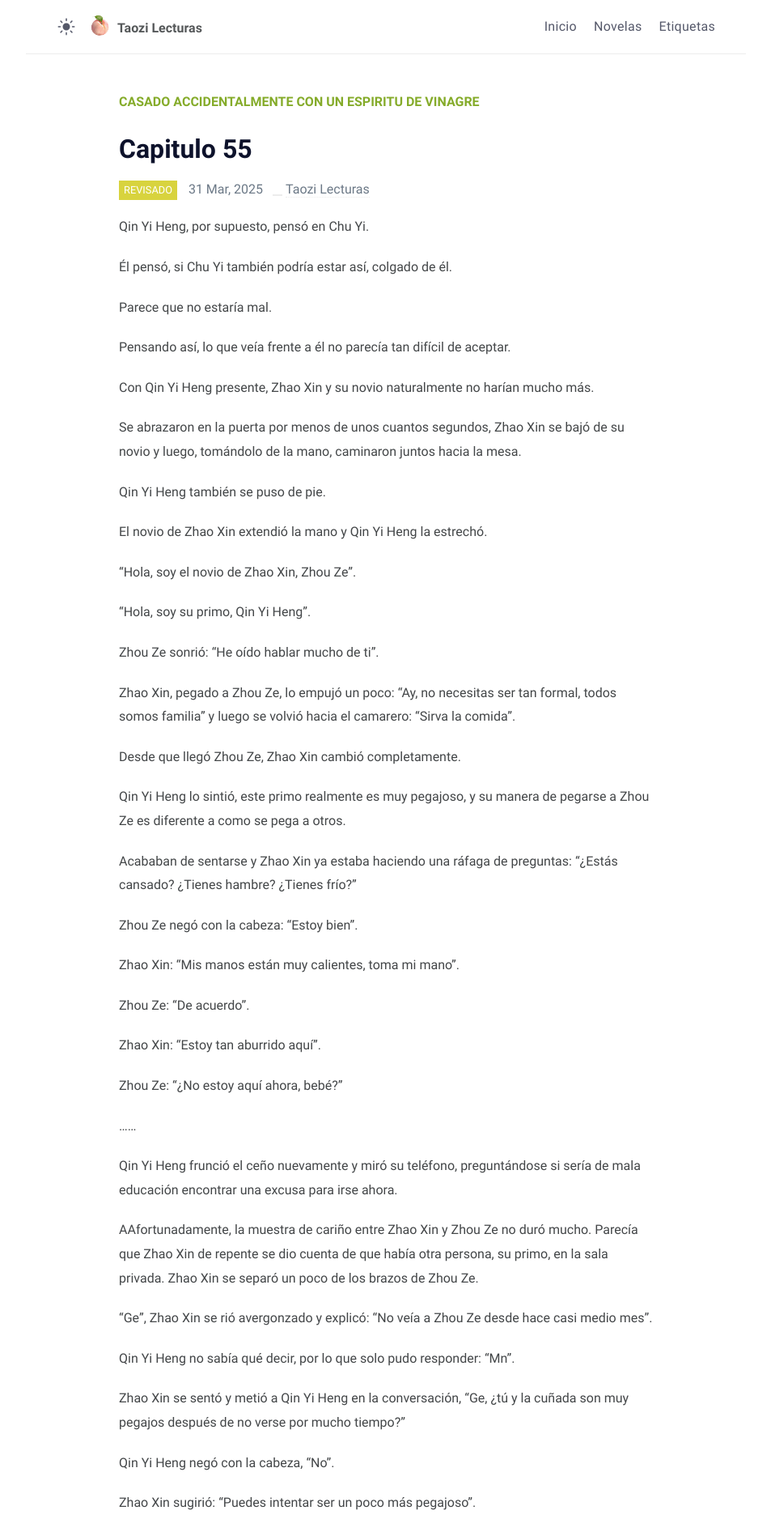
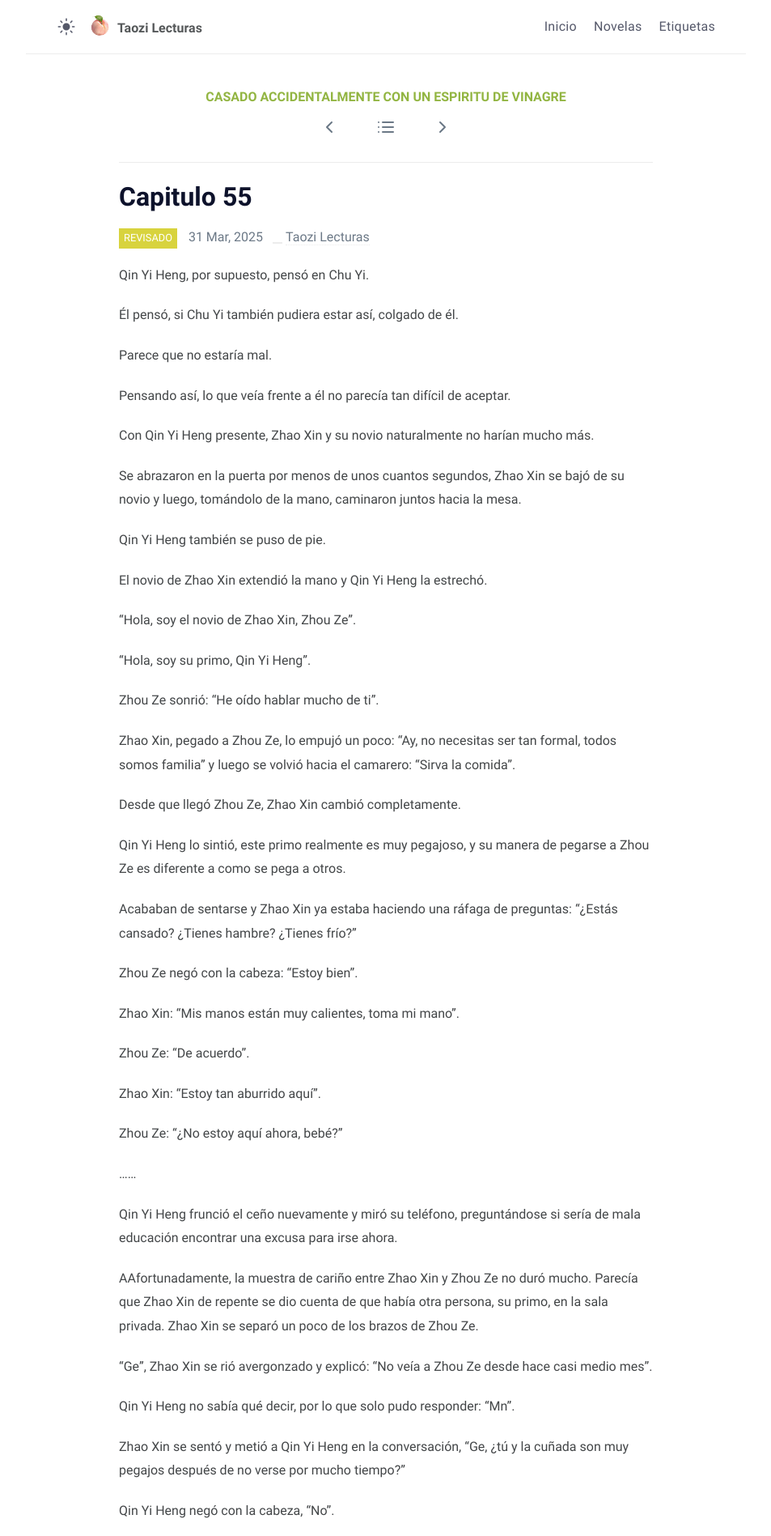
Before and after one commit to taozi-lecturas/taozi-lecturas.github.io, a Jekyll site: the page built from novelas/cacuedv/_posts/2025-03-31-capitulo-55.md, in a window 1280 px wide. Shown: the top 1897 px of the page at 81% size, without its empty margins (163-1116 px from the left). Built offline with Jekyll 4.4.1, drawn with Linux system fonts in a browser that asks for light colours; some of the changed text lies outside the part shown.

Commit message:
Adición de navegacion superior y modificacion de navegación inferior

```diff
--- a/_includes/navigation-novel.html
+++ b/_includes/navigation-novel.html
@@ -1,40 +1,62 @@
+
 {% assign novel_posts = site.posts | where: "novel", page.novel | sort: "order" %}
 {% assign current_index = -1 %}
 
-<!-- Encontrar el índice del post actual -->
-<!-- {% for post in novel_posts %}
+{% for post in novel_posts %}
   {% if post.url == page.url %}
     {% assign current_index = forloop.index0 %}
   {% endif %}
-{% endfor %} -->
+{% endfor %}
 
-<!-- Depuración: Mostrar todos los posts de la novela -->
-<!-- <p>Posts de la novela "{{ page.novel }}":</p>
-<ul>
-  {% for post in novel_posts %}
-    <li>
-      {{ post.title }} (Order: {{ post.order }}, URL: {{ post.url }})
-    </li>
-  {% endfor %}
-</ul> -->
+
 
 <!-- Navegación -->
 <nav class="post-nav">
   {% if current_index > 0 %}
   {% assign prev_idx = current_index | minus: 1 %}
   {% assign previous_post = novel_posts[prev_idx] %}
-    <a class="post-nav-item post-nav-prev" href="{{ previous_post.url }}">
-      <div class="nav-arrow">Anterior</div>
+  <a class="post-nav-item post-nav-prev" href="{{ previous_post.url }}" title="Capitulo anterior">
+    <div class="nav-arrow">
+      <svg xmlns="http://www.w3.org/2000/svg" width="24" height="24" viewBox="0 0 24 24" fill="none"
+        stroke="currentColor" stroke-width="2" stroke-linecap="round" stroke-linejoin="round"
+        class="lucide lucide-chevron-left-icon lucide-chevron-left">
+        <path d="m15 18-6-6 6-6" />
+      </svg>
+    </div>
     <span class="post-title">{{ previous_post.title }}</span>
   </a>
   {% endif %}
 
+  {% assign first_post = novel_posts | where: "order", 0 | first %}
+  <a class="post-nav-item post-nav-chapters" href="{{ first_post.url }}#chapter-list" title="Lista de capítulos">
+    <div class="nav-arrow">
+      <svg xmlns="http://www.w3.org/2000/svg" width="24" height="24" viewBox="0 0 24 24" fill="none"
+        stroke="currentColor" stroke-width="2" stroke-linecap="round" stroke-linejoin="round"
+        class="lucide lucide-list-icon lucide-list">
+        <path d="M3 12h.01" />
+        <path d="M3 18h.01" />
+        <path d="M3 6h.01" />
+        <path d="M8 12h13" />
+        <path d="M8 18h13" />
+        <path d="M8 6h13" />
+      </svg>
+      </svg>
+    </div>
+    <span class="post-title">Lista de capítulos</span>
+  </a>
+
   {% assign last_idx = novel_posts.size | minus: 1 %}
   {% if current_index < last_idx %}
-    {% assign next_idx = current_index | plus: 1 %}
-    {% assign next_post = novel_posts[next_idx] %}
-    <a class="post-nav-item post-nav-next" href="{{ next_post.url }}">
-      <div class="nav-arrow">Siguiente</div>
+    {% assign next_idx=current_index | plus: 1 %}
+    {% assign next_post=novel_posts[next_idx] %}
+    <a class="post-nav-item post-nav-next" href="{{ next_post.url }}" title="Capitulo siguiente">
+    <div class="nav-arrow">
+      <svg xmlns="http://www.w3.org/2000/svg" width="24" height="24" viewBox="0 0 24 24" fill="none"
+        stroke="currentColor" stroke-width="2" stroke-linecap="round" stroke-linejoin="round"
+        class="lucide lucide-chevron-right-icon lucide-chevron-right">
+        <path d="m9 18 6-6-6-6" />
+      </svg>
+    </div>
     <span class="post-title">{{ next_post.title }}</span>
     </a>
     {% endif %}
--- a/_layouts/post-novel.html
+++ b/_layouts/post-novel.html
@@ -32,7 +32,21 @@ layout: compress
   <div class="wrapper post">
     <main class="page-content" aria-label="Content">
       <article itemscope itemtype="https://schema.org/BlogPosting">
-
+        <h2 class="novel-title">
+          {% assign intro_post = site.posts | where: "novel", page.novel | where: "order", 0 | first %}
+          {% if intro_post %}
+            <a href="{{ intro_post.url }}" class="novel-link">
+              {{ page.novel | escape }}
+            </a>
+          {% else %}
+            <span class="novel-link">{{ page.novel | escape }}</span>
+          {% endif %}
+        </h2>
+        <div class="wrap-navigation">
+          {% if page.next or page.previous %}
+            {% include navigation-novel.html %}
+          {% endif %}
+        </div>
         <header class="header">
           <!-- {% if page.tags and page.tags != empty %}
           <div class="tags">
@@ -47,18 +61,6 @@ layout: compress
           {% endif %} -->
           <!-- <h1 class="header-title" itemprop="headline">{{ page.title | escape }}</h1> -->
           <h1 class="header-title" itemprop="headline">
-            <span style="opacity: 0.9; font-size: 0.5em; text-transform: uppercase">
-              {% assign intro_post = site.posts | where: "novel", page.novel | where: "order", 0 | first %}
-              {% if intro_post %}
-                <a href="{{ intro_post.url }}" class="novel-link">
-                  {{ page.novel | escape }}
-                </a>
-              {% else %}
-                <span class="novel-link">{{ page.novel | escape }}</span>
-              {% endif %}
-            </span>
-            <br>
-            <br>
             {{ page.title | escape }}
           </h1>
           {% if page.date %}
--- a/_sass/klise/_post.scss
+++ b/_sass/klise/_post.scss
@@ -6,10 +6,24 @@
   }
 }
 
+// Novel Title
+h2.novel-title {
+  text-transform: uppercase;
+  font-size: 1rem !important;
+  text-align: center;
+  opacity: 0.8;
+
+  @include media-query($on-mobile) {
+    line-height: normal;
+  }
+}
+
 // Post title
 .header {
-  // margin-top: 7.8em;
-  margin-top: 1.8em;
+  margin-top: 1em;
+  padding-top: 1em;
+  border-top: 1px solid $light;
+
   // margin-bottom: 3em;
 
   .tags {
@@ -218,17 +232,23 @@
   }
 }
 
+// Navegación de posts
+// navegación inferior
 .post-nav {
   display: flex;
   position: relative;
   margin-top: 5em;
+  line-height: 1.4;
   border-top: 1px solid $light;
-  line-height: 1.4;
 
   .post-nav-item {
     border-bottom: 0;
     font-weight: $bold-weight;
     padding-bottom: 10px;
+    width: 33.33%;
+    padding-top: 10px;
+    text-decoration: none;
+    box-sizing: border-box;
 
     .post-title {
       color: $black;
@@ -249,17 +269,18 @@
       margin-bottom: 3px;
     }
 
-    width: 50%;
-    padding-top: 10px;
-    text-decoration: none;
-    box-sizing: border-box;
-
-    &:nth-child(odd) {
+    &:nth-child(1) {
       padding-left: 0;
       padding-right: 20px;
     }
 
-    &:nth-child(even) {
+    &:nth-child(2) {
+      text-align: center;
+      padding-left: 20px;
+      padding-right: 20px;
+    }
+
+    &:nth-child(3) {
       text-align: right;
       padding-right: 0;
       padding-left: 20px;
@@ -267,20 +288,44 @@
   }
 
   @include media-query($on-mobile) {
-    display: block;
+    // display: block;
     font-size: $small-font-size;
 
     .post-nav-item {
       // display: block;
       // width: 100%;
-      display: inline-block;
-      width: 49%;
+      // display: inline-block;
+      // width: 49%;
     }
 
-    .post-nav-item:nth-child(even) {
+    .post-nav-item:nth-child(2) {
       border-left: 0;
       padding-left: 0;
-      border-top: 1px solid $light;
+      padding-right: 0;
+    }
+  }
+}
+
+// navegación superior
+article {
+  .post-nav {
+    border: none;
+    margin-top: 0px;
+    width: 30%;
+    min-width: 210px;
+    margin: auto;
+
+    .post-nav-item  {
+      text-align: center !important;
+      padding-left: 0px !important;
+      padding-right: 0px !important;
+      .nav-arrow {
+        margin-bottom: 0px;
+      }
+      .post-title {
+        display: none;
+      }
+
     }
   }
 }
--- a/novelas/cacuedv/_posts/2025-03-31-capitulo-55.md
+++ b/novelas/cacuedv/_posts/2025-03-31-capitulo-55.md
@@ -11,7 +11,7 @@ status: 1
 
 Qin Yi Heng, por supuesto, pensó en Chu Yi.
 
-Él pensó, si Chu Yi también podría estar así, colgado de él.
+Él pensó, si Chu Yi también pudiera estar así, colgado de él.
 
 Parece que no estaría mal.
 
```
Also changed, not shown: assets/icons/chevron-left.svg (added), assets/icons/chevron-right.svg (added), assets/icons/list.svg (added). Lines whose indentation alone changed are shown as unchanged.
